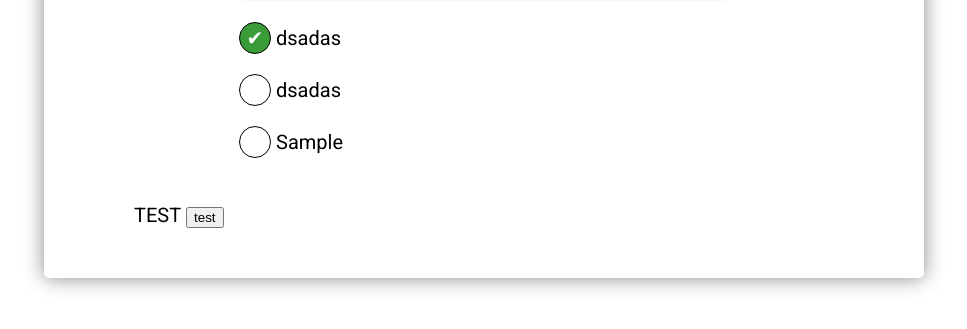
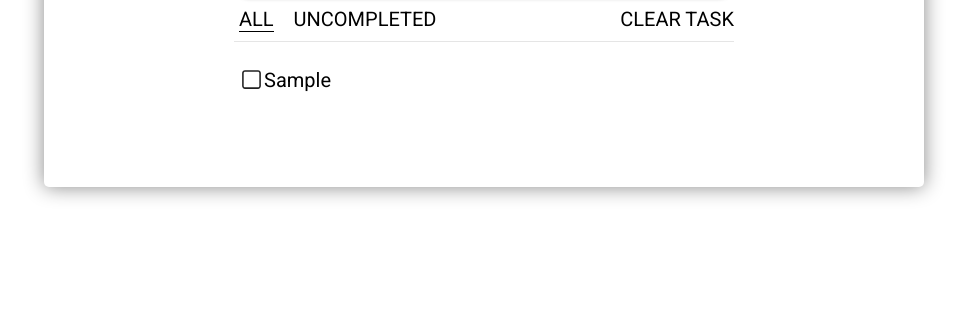
Before and after one commit to hollgett/to-do_ist.github.io, a plain HTML site: page index.html in a window 1280 px wide. Both pictures are taken after typing "Sample" into the empty fields and a click on the input "add task". Shown: the part 283-612 px from the top of the page, without its empty margins (156-1123 px from the left). Drawn offline with Linux system fonts and the light colour scheme.

Commit message:
function for filter and task completed

```diff
--- a/index.html
+++ b/index.html
@@ -23,14 +23,16 @@
                         <input class="add-task" type="submit" value="add task">
                     </div>
                 </form>
-
+                <ul class="filter">
+                    <li class="filter-item active" id="all"><a href="#">all</a></li>
+                    <li class="filter-item" id="uncompleted"><a href="#">uncompleted</a></li>
+                    <li class="filter-item" id="clear"><a href="#">clear task</a></li>
+                </ul>
                 <ul class="task-list">
-                <li class="task-item" data-count="1"><a class="task" href="#"><span class="completed checked">✔</span>dsadas</a></li>
-                <li class="task-item" data-count="2"><a class="task" href="#"><span class="completed">✔</span>dsadas</a></li>
+                    <li class="task-item">Отдохнуть</li>
+                    <li class="task-item completed">Создать to-do list</li>
                 </ul>
             </div>
-            <a class="save button">test</a>
-            <input class="test" type="button" value="test">
         </section>
     </main>
 </body>
--- a/style.css
+++ b/style.css
@@ -60,7 +60,7 @@ body {
 
 }
 
-.task-input .task-text{
+.task-input .task-text {
     padding: 10px;
     box-sizing: border-box;
     height: 35px;
@@ -99,36 +99,85 @@ body {
     list-style: none;
 }
 
-/*task item*/
-
-.completed {
-    color: white;
+/*filter setting*/
+.filter {
     display: flex;
-    justify-content: center;
-    align-items: center;
-    width: 20px;
-    height: 20px;
-    margin-right: 5px;
-    padding: 5px;
-    border-radius: 50%;
-    border: 1px solid black;
-
+    margin: 0;
+    margin-top: 10px;
+    padding: 0;
+    padding-bottom: 10px;
+    padding-left: 5px;
+    list-style: none;
+    border-bottom: 1px solid rgba(0, 0, 0, 0.1);
 }
 
-.completed.checked {
-    background-color: rgba(0, 128, 0, 0.775);
+.filter-item {
+    margin-right: 20px;
+}
+
+.filter-item:last-child {
+    margin-right: 0;
+    margin-left: auto;
+}
+
+.filter-item a {
+    text-transform: uppercase;
+    color: rgb(0, 0, 0);
+    text-decoration: none;
+}
+
+.filter-item a:hover {
+    animation: buttonAnimation 0.3s ease-in;
+    color: rgb(0, 0, 0, 0.7);
+    border-bottom: 1px solid rgb(0, 0, 0);
+}
+
+.filter-item a:active {
+    color: rgb(0, 0, 0, 0.5);
+}
+
+.filter-item.active a {
+    border-bottom: 1px solid rgb(0, 0, 0);
+}
+
+.filter-item.active a:hover {
+    animation: none;
+}
+
+/*task item*/
+.task-item.hidden {
+    display: none;
 }
 
 .task-item {
-
+    display: flex;
+    align-items: center;
     word-wrap: break-word;
     margin-bottom: 10px;
     padding: 5px;
-    /* border-bottom: 2px solid rgba(211, 211, 211, 0.566); */
 }
 
 .task-item:last-child {
     margin-bottom: 0;
+}
+
+.task-item::before {
+    content: "";
+    display: inline-block;
+    width: 25px;
+    height: 25px;
+    background-image: url(img/unchecked.svg);
+    background-repeat: no-repeat;
+    background-size: cover;
+}
+
+.task-item.completed {
+    text-decoration: line-through;
+}
+
+.task-item.completed::before {
+    background-image: url(img/checked.svg);
+
 }
 
 .task {
@@ -140,19 +189,22 @@ body {
 
 @keyframes buttonAnimation {
     from {
+        color: rgb(0, 0, 0);
         border-bottom: 1px solid rgba(136, 136, 136, 0);
     }
 
     to {
+        color: rgb(0, 0, 0, 0.7);
         border-bottom: 1px solid rgba(136, 136, 136, 1);
     }
 
 }
 
-@keyframes addTask{
+@keyframes addTask {
     from {
         background-color: rgba(0, 255, 0, 0.4);
     }
+
     to {
         background-color: rgba(0, 255, 0, 0.3);
     }
--- a/task_function.js
+++ b/task_function.js
@@ -1,66 +1,58 @@
 let formTask = document.querySelector('.task-form');
-let formText = formTask.querySelector('.task-text');
 let taskList = document.querySelector('.task-list');
-let test = document.querySelector('.test');
-let save = document.querySelector('.save');
+taskList.innerHTML = localStorage.getItem('data');
+taskList.addEventListener('click', taskClick);
+let allTask = document.getElementById('all');
+let unCompletedTask = document.getElementById('uncompleted');
+let ClearTask = document.getElementById('clear');
 
-//session data()
-const keysStorage = Object.keys(sessionStorage).sort();
-
-if(keysStorage.length !== 0){
-    console.log(sessionStorage);
-    keysStorage.forEach(function (key) {
-        let Itemtext = sessionStorage.getItem(key);
-        let newElement = createElement(Itemtext);
-        newElement.dataset.count = key;
-        taskList.append(newElement);
-    });
-}
-
-
+//create new element for task list
 formTask.onsubmit = function (evt) {
     evt.preventDefault();
-    let lastTaskElement;
-    let newElement = createElement();
-    if(taskList.querySelector('.task-item') === null){
-        newElement.dataset.count = 1;
-        sessionStorage.setItem(1,formText.value);
-    } else {
-        lastTaskElement = taskList.querySelector('.task-list .task-item:last-child').dataset;
-        newElement.dataset.count = parseInt(lastTaskElement.count) + 1;
-        sessionStorage.setItem(parseInt(lastTaskElement.count)+ 1,formText.value);
-    }
-    // console.log(lastTaskElement.count);
-    taskList.append(newElement);
-    formText.value = '';
+    let newElement = document.createElement('li');
+    newElement.classList.add('task-item');
+    let textInput = formTask.querySelector('.task-text');
+    newElement.textContent = textInput.value;
+    textInput.value = '';
+    taskList.appendChild(newElement);
+    saveData();
 };
 
-function createElement(Itemtext) {
-    let newElement = document.createElement('li');
-    newElement.classList.add('task-item');
-    let link = document.createElement('a');
-    link.classList.add('task');
-    let span = document.createElement('span');
-    span.classList.add('completed');
-    span.textContent = '✔';
-    link.appendChild(span);
-    let textLink;
-    if(Itemtext ==undefined){
-        textLink = document.createTextNode(formText.value);
-    } else {
-        textLink = document.createTextNode(Itemtext);
-    }
-    link.appendChild(textLink);
-    newElement.appendChild(link);
-    return newElement;
-}
-
-
-save.onclick = function () {
-    sessionStorage.clear();
-
+//change active task
+function taskClick(evt) {
+    let itemList = evt.target;
+    itemList.classList.toggle('completed');
+    saveData();
 };
 
-test.onclick = function () {
-    taskList.querySelectorAll('.task-item').forEach(function(element){element.remove();});
+//filter function
+allTask.onclick = function () {
+    activeFilter(allTask);
+    taskList.querySelectorAll('.hidden').forEach(function (element) {
+        element.classList.remove('hidden');
+    });
 };
+
+unCompletedTask.onclick = function () {
+    activeFilter(unCompletedTask);
+    taskList.querySelectorAll('.completed').forEach(function (element) {
+        element.classList.add('hidden');
+    });
+};
+
+ClearTask.onclick = function () {
+    taskList.querySelectorAll('.task-item').forEach(function (element) {
+        element.remove();
+    });
+    saveData();
+};
+
+//function change active button filter
+function activeFilter(filter) {
+    document.querySelector('.active').classList.remove('active');
+    filter.classList.add('active');
+};
+
+function saveData() {
+    localStorage.setItem('data', taskList.innerHTML);
+};
```
Also changed, not shown: img/checked.svg (added), img/unchecked.svg (added). Lines whose indentation alone changed are shown as unchanged.
